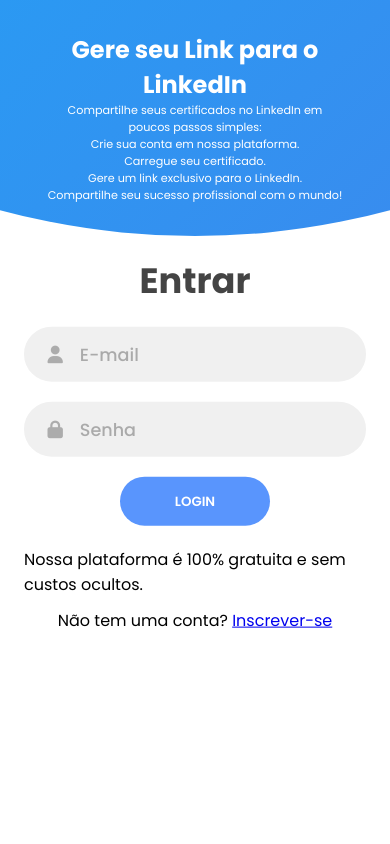
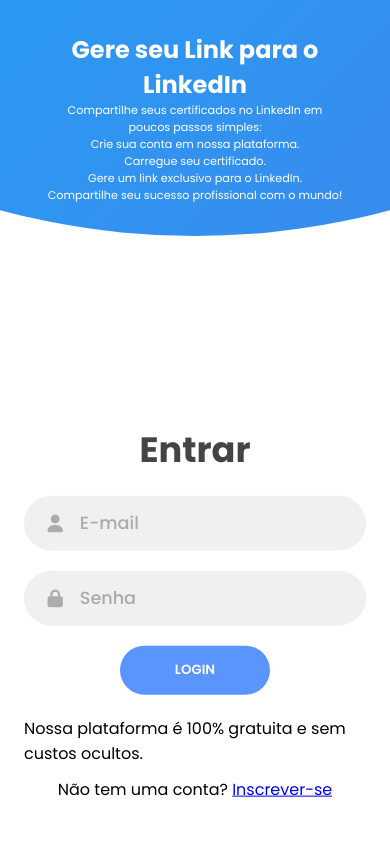
Before and after one commit to ldv-digital/certificate, a PHP site: page / in a window 390 px wide; the page is wider, and only the part inside the window is pictured. Run offline with PHP 8.4, Linux system fonts and the light colour scheme; a stand-in replaces the project's code that opens the database connection; some libraries are stand-ins or nearby versions.

Commit message:
fix error layout mobile

```diff
--- a/css/home.css
+++ b/css/home.css
@@ -16,7 +16,6 @@ input {
     width: 100%;
     background-color: #fff;
     min-height: 100vh;
-    overflow: hidden;
 }
 
 .forms-container {
@@ -279,7 +278,7 @@ form.sign-in-form {
 
     .signin-signup {
         width: 100%;
-        top: 75%;
+        top: 95%;
         transform: translate(-50%, -100%);
         transition: 1s 0.8s ease-in-out;
     }
```
